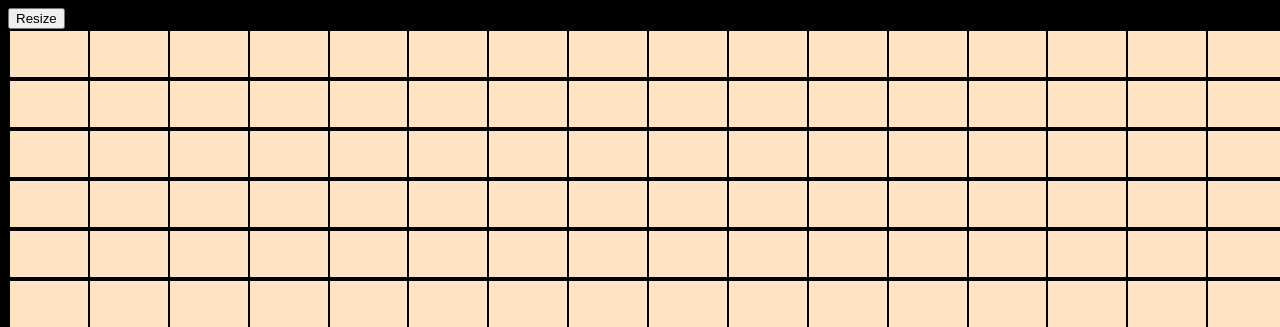
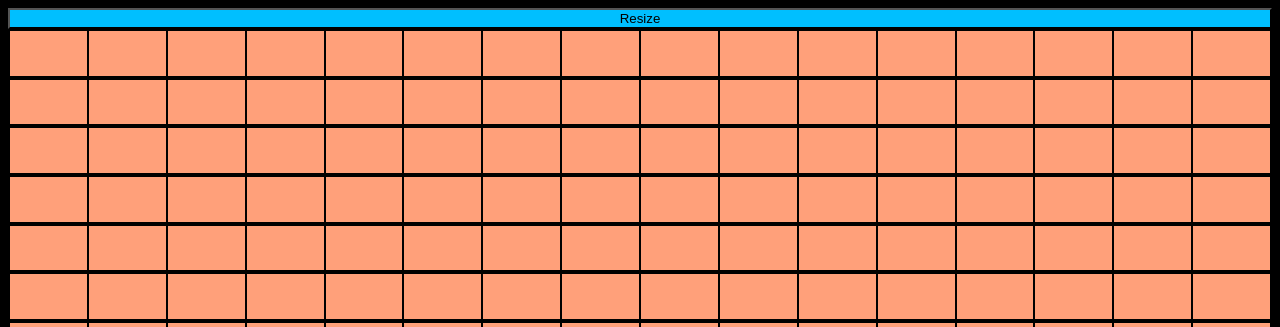
Before and after one commit to coolbeansblanco/EtchASketch, a plain HTML site: page index.html in a window 1280 px wide. Shown: the top 327 px of the page. Drawn offline with Linux system fonts and the light colour scheme.

Commit message:
add style to button and change site colors

```diff
--- a/styles.css
+++ b/styles.css
@@ -2,13 +2,25 @@
     box-sizing: border-box;
 }
 
+html {
+    height: 100%;
+}
+
 body {
     background-color: black;
+    display: flex;
+    flex-direction: column;
+    justify-content: center;
+    height: 100%;
+}
+
+button {
+    background-color: deepskyblue;
+    flex: 0 0 auto;
 }
 
 .container{
-    height: 100vh;
-    width: 100vw;
+    height: 100%;
     background-color: coral;
     display: flex;
     flex-direction: column;
@@ -21,8 +33,8 @@ body {
 
 div > div {
     border: 1px solid black;
-    background-color: bisque;
-    flex: 1 0 10px;
+    background-color: lightsalmon;
+    flex: 1 0 2px;
 }
 
 .hover{
```
